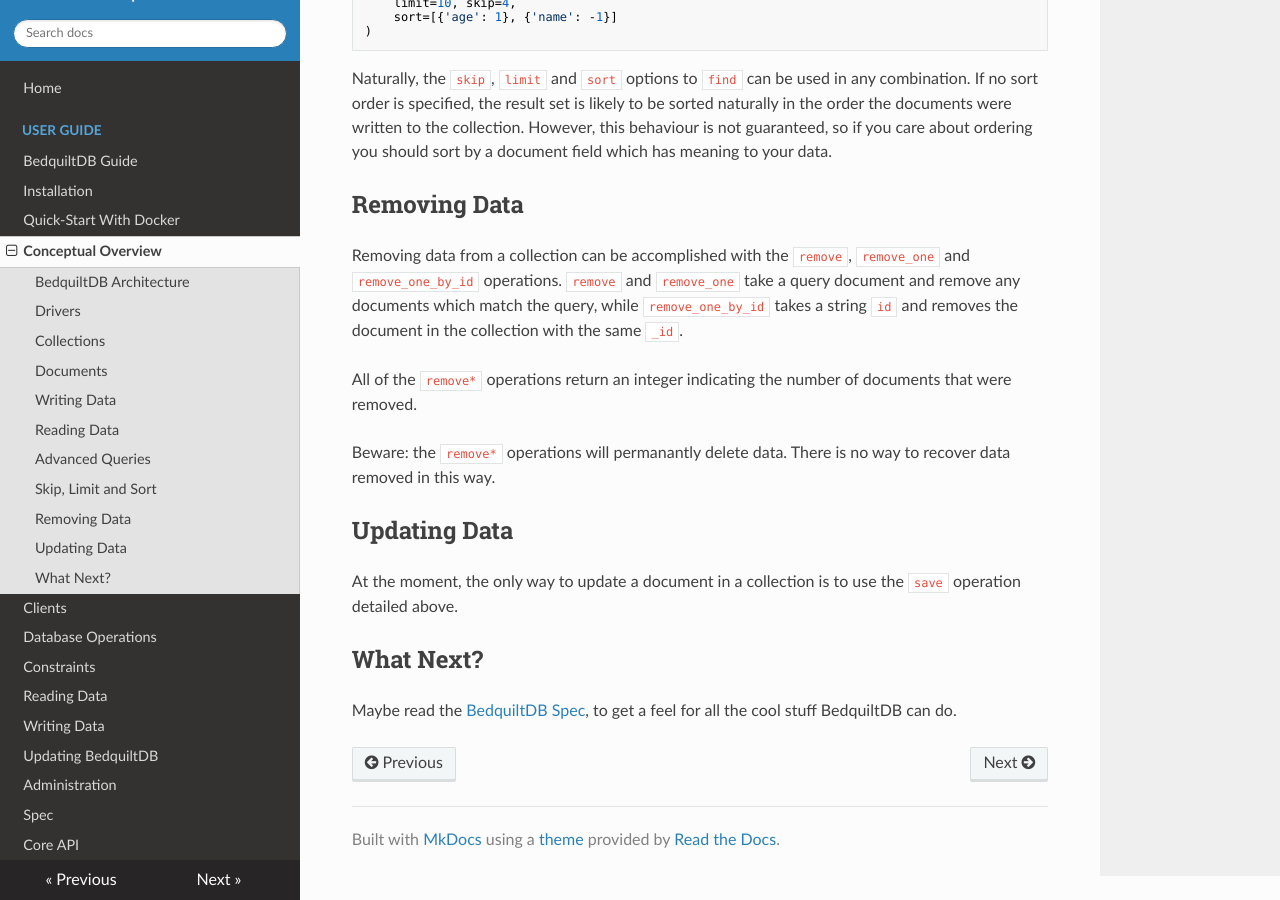
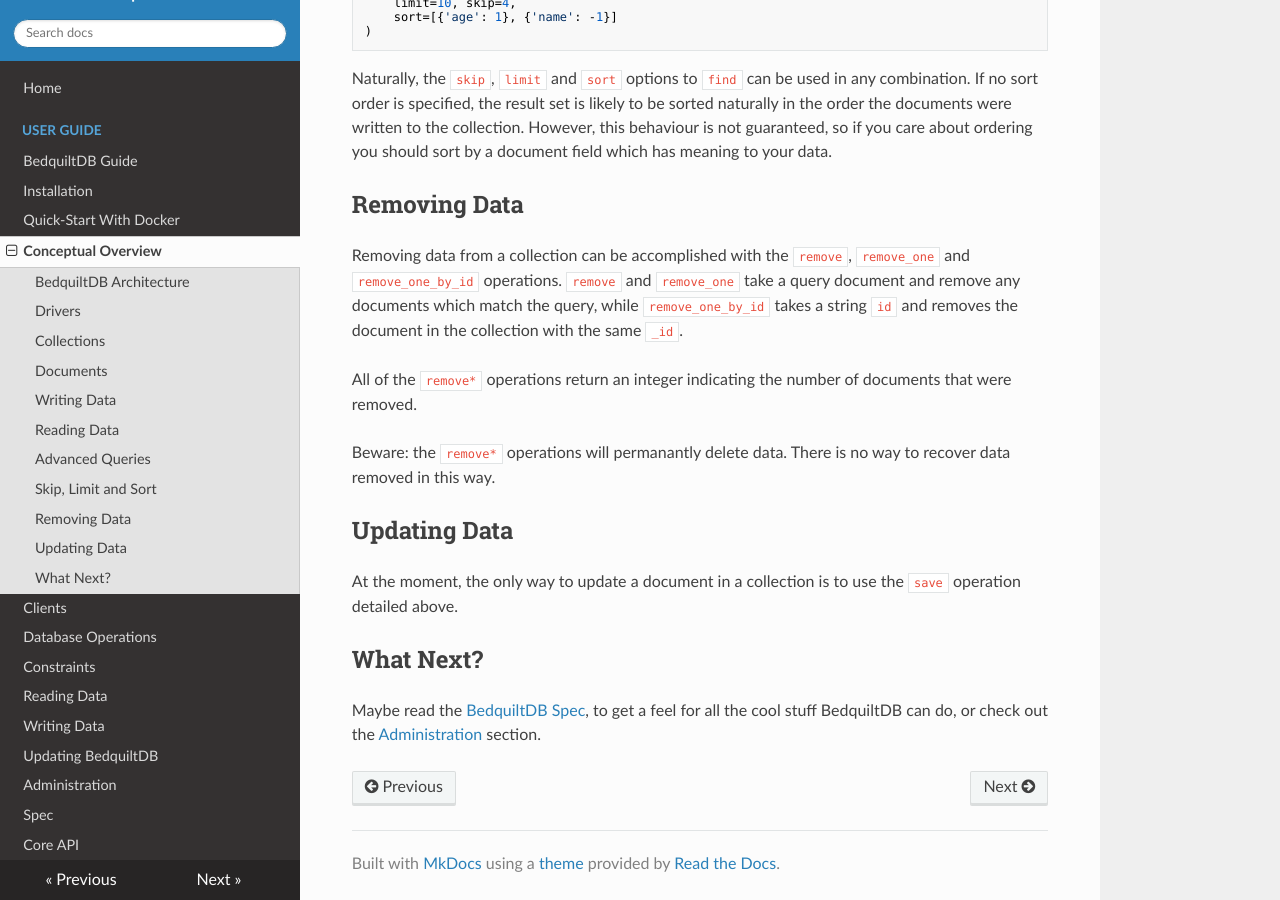
Before and after one commit to BedquiltDB/bedquilt-core, an MkDocs documentation site: the page built from doc/guide/overview.md, in a window 1280 px wide and 900 px high, scrolled down 6029 px. Built offline with MkDocs 1.6.1, drawn with Linux system fonts in a browser that asks for light colours; nearby versions of some CDN libraries; old or Windows-style settings are respelled for this version of MkDocs.

Commit message:
Add administration link

```diff
--- a/doc/guide/overview.md
+++ b/doc/guide/overview.md
@@ -328,4 +328,4 @@
 
 ## What Next?
 
-Maybe read the [BedquiltDB Spec](../spec.md), to get a feel for all the cool stuff BedquiltDB can do.
+Maybe read the [BedquiltDB Spec](../spec.md), to get a feel for all the cool stuff BedquiltDB can do, or check out the [Administration](administration.md) section.
```
